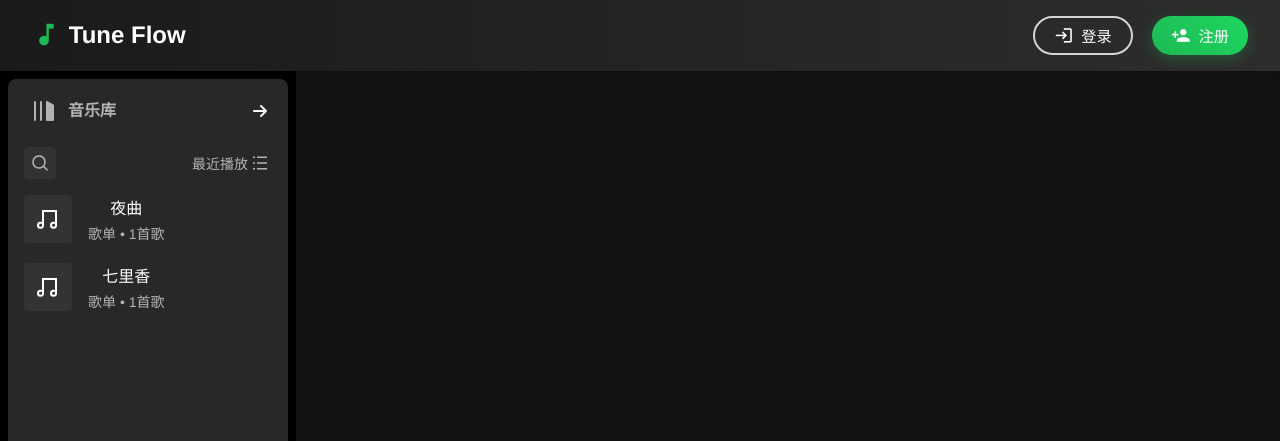
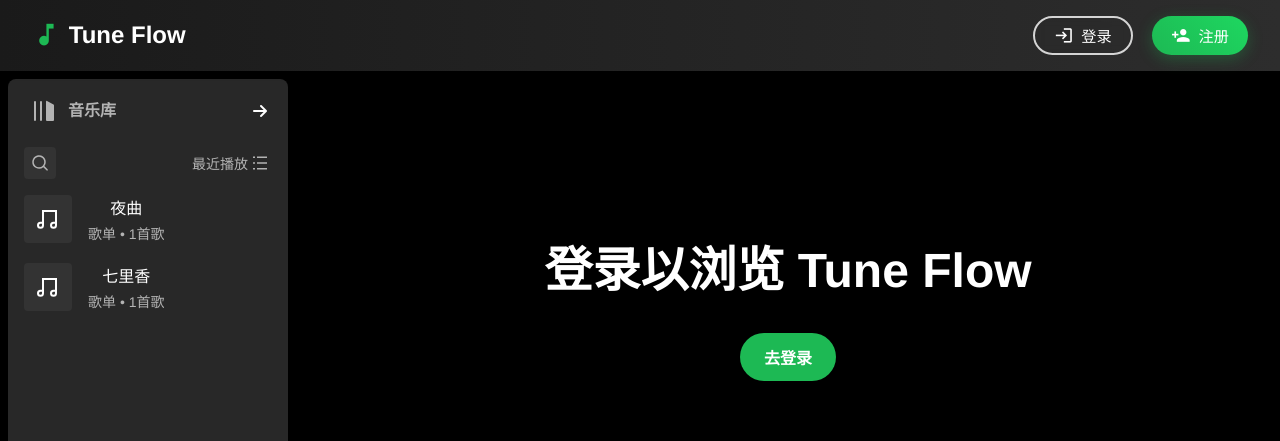
Before and after one commit to xing-junyang/TuneFlow_Frontend, a Vue app: page /not_login in a window 1280 px wide. Shown: the top 441 px of the page. Built offline with nearby package versions, Linux system fonts and the light colour scheme; no server answers.

Commit message:
feat: added not login page

```diff
--- a/src/components/Header.vue
+++ b/src/components/Header.vue
@@ -86,7 +86,7 @@ export default {
 
 		const isAdmin = computed(() => {
 			const userInfo = JSON.parse(sessionStorage.getItem('userInfo'))
-			console.log(userInfo.role);
+			// console.log(userInfo.role);
 			return userInfo && userInfo.role === 'Admin'
 		})
 
--- a/src/router/index.js
+++ b/src/router/index.js
@@ -8,12 +8,14 @@ import {hasLogin} from '@/utils/index.js';
 import FeatureView from "@/views/home/FeatureView.vue";
 import SonglistDetail from "@/views/home/SonglistDetail.vue";
 import UploadSongList from "@/views/upload/UploadSonglist.vue";
+import NotLogin from "@/views/home/NotLogin.vue";
 
 const routes = [
     {
         path: '/', component: HomeView, redirect: '/feature', children: [
             {path: '/feature', component: FeatureView},
             {path: '/song_list_detail/:song_list_id', name: 'SonglistDetail', component: SonglistDetail},
+            {path: '/not_login', component: NotLogin}
         ]
     },
     {path: '/playlist', component: PlaylistView},
@@ -31,6 +33,8 @@ const router = createRouter({
 router.beforeEach((to, from, next) => {
     if ((to.path === '/login' || to.path === '/register') && hasLogin()) {
         next('/');
+    } else if((to.path !== '/login' && to.path !== '/register' && to.path !== '/not_login') && !hasLogin()) {
+        next('/not_login');
     } else {
         next();
     }
--- a/src/views/home/FeatureView.vue
+++ b/src/views/home/FeatureView.vue
@@ -1,5 +1,5 @@
 <script setup>
-import { ref} from 'vue';
+import {onMounted, ref} from 'vue';
 import router from "@/router";
 
 // 模拟专辑数据
@@ -125,6 +125,11 @@ const navigateToAlbum = (albumId) => {
 	//Navigate to the album detail page
 	router.push({ name: 'SonglistDetail', params: { song_list_id: albumId } });
 };
+
+onMounted(() => {
+	// 在这里执行初始化逻辑
+	console.log('FeatureView mounted');
+});
 </script>
 
 <template>
--- /dev/null
+++ b/src/views/home/NotLogin.vue
@@ -0,0 +1,51 @@
+<!-- NotLogin.vue-->
+
+<script setup>
+
+</script>
+
+<template>
+	<div class="notlogin-home">
+		<div class="notlogin-home-title">登录以浏览 Tune Flow</div>
+<!--		<div class="home-title">登录以浏览音乐</div>-->
+		<div class="notlogin-home-content-button">
+			<router-link to="/login">
+				<button class="notlogin-home-content-button-login">去登录</button>
+			</router-link>
+		</div>
+	</div>
+
+</template>
+
+<style scoped>
+.notlogin-home {
+	display: flex;
+	flex-direction: column;
+	align-items: center;
+	justify-content: start;
+	padding-top: 20vh;
+	height: 20vh;
+	overflow: hidden;
+}
+.notlogin-home-title {
+	font-size: 48px;
+	font-weight: bold;
+	color: var(--color-text);
+	margin-bottom: 32px;
+}
+.notlogin-home-content-button {
+	display: flex;
+	gap: 16px;
+}
+.notlogin-home-content-button-login {
+	padding: 12px 24px;
+	font-size: 16px;
+	font-weight: bold;
+	color: #ffffff;
+	background-color: var(--color-primary);
+	border: none;
+	border-radius: 24px;
+	cursor: pointer;
+}
+
+</style>
--- a/src/views/home/SonglistDetail.vue
+++ b/src/views/home/SonglistDetail.vue
@@ -97,6 +97,8 @@ const addToPlayList = (index) => {
 
 onMounted(() => {
 	console.log('Song list detail view mounted');
+	//getAlbumInfo();
+	//getSongs();
 	getAllSongsAudioDuration()
 });
 </script>
```
Also changed, not shown: src/api/songlistApi.js (added).
